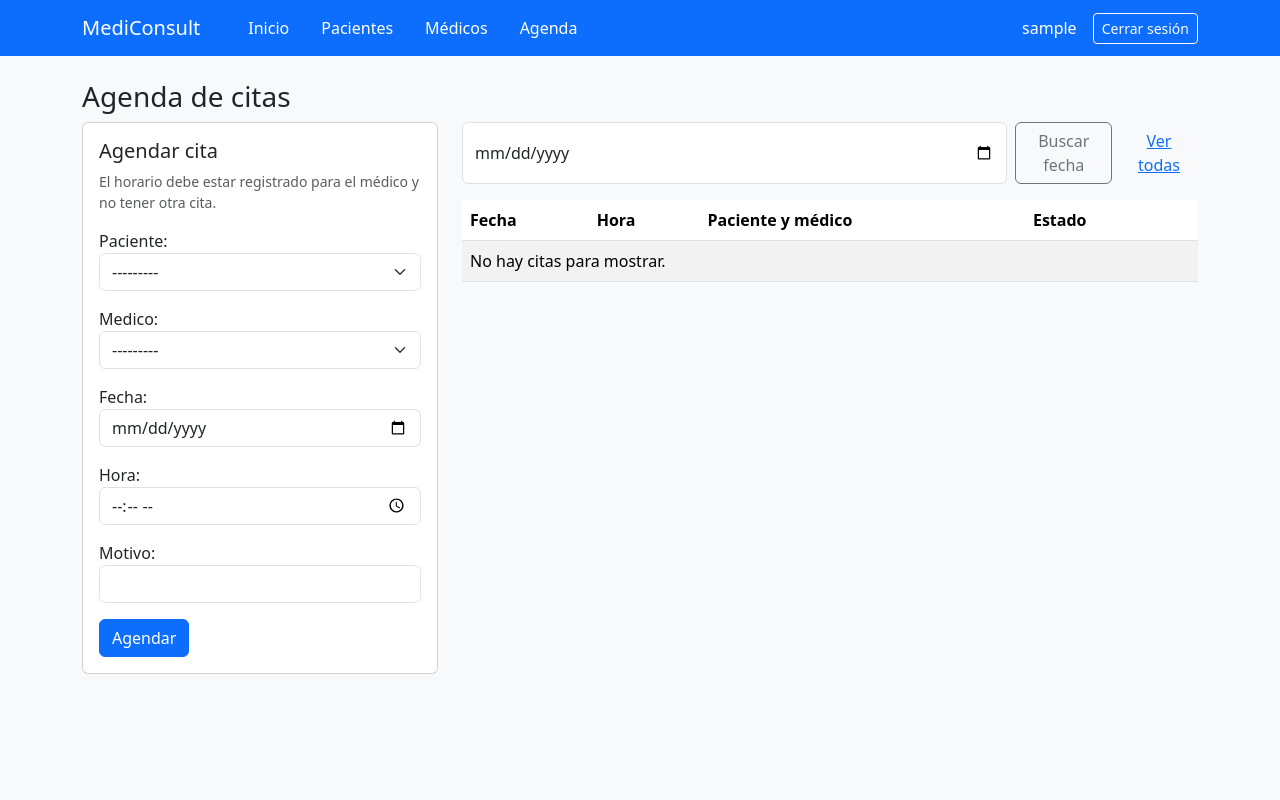
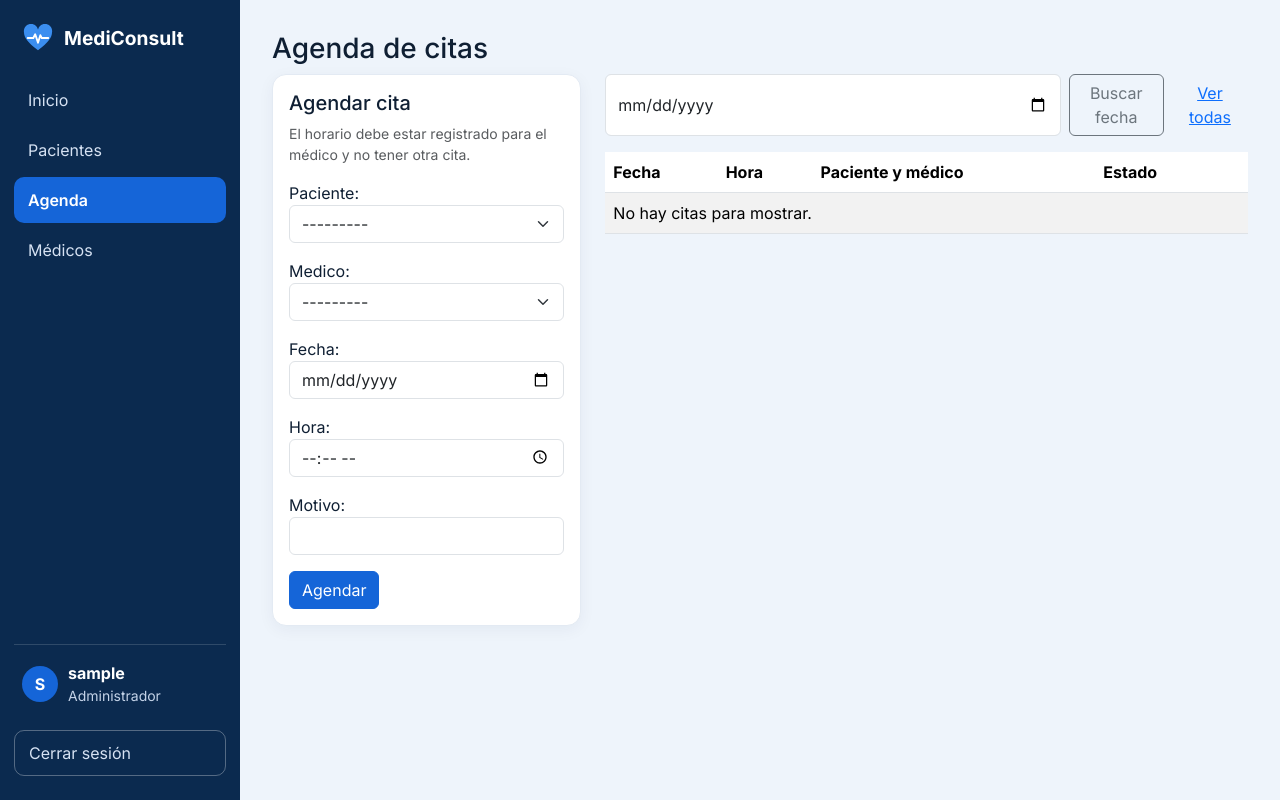
Before and after one commit to rommelhernandez-ai/mediconsult, a Django app: page /agenda/ in a window 1280 px wide. Run offline with Django 5.2, Linux system fonts and the light colour scheme; the visitor is signed in with stand-in values (Sample User, id 1); data that the repository does not hold is empty.

Commit message:
agregue los diseños nuevos con menu lateral ,colores propios y errores en rojo

```diff
--- /dev/null
+++ b/clinica/static/clinica/estilos.css
@@ -0,0 +1,171 @@
+/* Colores de MediConsult */
+:root {
+    --azul-marino: #0b2a4f;
+    --azul: #1565d8;
+    --azul-oscuro: #0d4fb0;
+    --fondo: #eef4fb;
+    --texto: #0f1f33;
+    --texto-suave: #52627a;
+    --borde: #e3eaf3;
+}
+
+body {
+    font-family: Inter, system-ui, sans-serif;
+    color: var(--texto);
+    background: var(--fondo);
+}
+
+/* Estructura: menú lateral + contenido */
+.app {
+    display: flex;
+    min-height: 100vh;
+}
+
+.barra-lateral {
+    width: 240px;
+    flex-shrink: 0;
+    background: var(--azul-marino);
+    color: #fff;
+    padding: 24px 14px;
+    display: flex;
+    flex-direction: column;
+    gap: 24px;
+}
+
+.contenido {
+    flex-grow: 1;
+    min-width: 0;
+    padding: 32px;
+}
+
+.marca {
+    display: flex;
+    align-items: center;
+    gap: 10px;
+    padding: 0 8px;
+    color: #fff;
+    font-size: 1.2rem;
+    font-weight: 700;
+    text-decoration: none;
+}
+
+.marca:hover {
+    color: #fff;
+}
+
+/* Menú */
+.menu {
+    display: flex;
+    flex-direction: column;
+    gap: 4px;
+}
+
+.menu a {
+    padding: 11px 14px;
+    border-radius: 10px;
+    color: #d6e2f3;
+    text-decoration: none;
+}
+
+.menu a:hover {
+    background: rgba(255, 255, 255, 0.08);
+    color: #fff;
+}
+
+.menu a.activo {
+    background: var(--azul);
+    color: #fff;
+    font-weight: 600;
+}
+
+/* Usuario y cerrar sesión */
+.usuario {
+    margin-top: auto;
+    padding: 16px 8px 0;
+    border-top: 1px solid rgba(255, 255, 255, 0.15);
+    display: flex;
+    align-items: center;
+    gap: 10px;
+}
+
+.usuario small {
+    display: block;
+    color: #c4d3e8;
+}
+
+.avatar {
+    width: 36px;
+    height: 36px;
+    border-radius: 50%;
+    background: var(--azul);
+    display: flex;
+    align-items: center;
+    justify-content: center;
+    font-weight: 700;
+}
+
+.salir {
+    width: 100%;
+    padding: 10px 14px;
+    border: 1px solid rgba(255, 255, 255, 0.3);
+    border-radius: 10px;
+    background: transparent;
+    color: #d6e2f3;
+    text-align: left;
+}
+
+.salir:hover {
+    background: rgba(255, 255, 255, 0.08);
+    color: #fff;
+}
+
+/* Encabezado de la página de login */
+.encabezado {
+    background: var(--azul-marino);
+    padding: 16px 28px;
+}
+
+/* Bootstrap con los colores de MediConsult */
+.btn-primary {
+    --bs-btn-bg: var(--azul);
+    --bs-btn-border-color: var(--azul);
+    --bs-btn-hover-bg: var(--azul-oscuro);
+    --bs-btn-hover-border-color: var(--azul-oscuro);
+    --bs-btn-active-bg: var(--azul-oscuro);
+}
+
+.card {
+    border-color: var(--borde);
+    border-radius: 14px;
+    box-shadow: 0 4px 16px rgba(11, 42, 79, 0.05);
+}
+
+/* Errores de los formularios en rojo */
+.errorlist {
+    list-style: none;
+    padding: 0;
+    margin: 4px 0;
+    color: #a3202c;
+    font-size: 0.875rem;
+    font-weight: 500;
+}
+
+/* En celular, el menú pasa arriba */
+@media (max-width: 768px) {
+    .app {
+        flex-direction: column;
+    }
+
+    .barra-lateral {
+        width: 100%;
+    }
+
+    .menu {
+        flex-direction: row;
+        flex-wrap: wrap;
+    }
+
+    .contenido {
+        padding: 20px;
+    }
+}
--- a/clinica/templates/clinica/base.html
+++ b/clinica/templates/clinica/base.html
@@ -1,3 +1,4 @@
+{% load static %}
 <!DOCTYPE html>
 <html lang="es">
 <head>
@@ -5,35 +6,51 @@
     <meta name="viewport" content="width=device-width, initial-scale=1">
     <title>{% block titulo %}MediConsult{% endblock %}</title>
     <link href="https://cdn.jsdelivr.net/npm/bootstrap@5.3.3/dist/css/bootstrap.min.css" rel="stylesheet">
+    <link href="https://fonts.googleapis.com/css2?family=Inter:wght@400;500;600;700&display=swap" rel="stylesheet">
+    <link href="{% static 'clinica/estilos.css' %}" rel="stylesheet">
 </head>
-<body class="bg-light">
-        <nav class="navbar navbar-expand-lg navbar-dark bg-primary">
-        <div class="container">
-            <a class="navbar-brand" href="{% url 'inicio' %}">MediConsult</a>
+<body>
+{% if user.is_authenticated %}
+{% with pagina=request.resolver_match.url_name %}
+<div class="app">
+    <aside class="barra-lateral">
+        <a class="marca" href="{% url 'inicio' %}">{% include "clinica/logo.html" %}MediConsult</a>
 
-            {% if user.is_authenticated %}
-            <div class="navbar-nav me-auto ms-4 flex-row gap-3">
-                <a class="nav-link text-white" href="{% url 'inicio' %}">Inicio</a>
-                <a class="nav-link text-white" href="{% url 'pacientes' %}">Pacientes</a>
-                {% if es_administrador %}<a class="nav-link text-white" href="{% url 'medicos' %}">Médicos</a>{% endif %}
-                <a class="nav-link text-white" href="{% url 'agenda' %}">Agenda</a>
-            </div>
-            <div class="d-flex align-items-center gap-3">
-                <span class="text-white">{{ user.username }}</span>
-                <form method="post" action="{% url 'logout' %}" class="m-0">
-                    {% csrf_token %}
-                    <button type="submit" class="btn btn-outline-light btn-sm">Cerrar sesión</button>
-                </form>
-            </div>
+        <nav class="menu" aria-label="Principal">
+            <a href="{% url 'inicio' %}" {% if pagina == "inicio" %}class="activo"{% endif %}>Inicio</a>
+            <a href="{% url 'pacientes' %}" {% if pagina == "pacientes" or pagina == "editar_paciente" %}class="activo"{% endif %}>Pacientes</a>
+            <a href="{% url 'agenda' %}" {% if pagina == "agenda" %}class="activo"{% endif %}>Agenda</a>
+            {% if es_administrador %}
+            <a href="{% url 'medicos' %}" {% if pagina == "medicos" or pagina == "editar_medico" %}class="activo"{% endif %}>Médicos</a>
             {% endif %}
+        </nav>
+
+        <div class="usuario">
+            <span class="avatar" aria-hidden="true">{{ user.username|first|upper }}</span>
+            <span>
+                <strong>{{ user.username }}</strong>
+                <small>{% if es_administrador %}Administrador{% else %}Recepcionista{% endif %}</small>
+            </span>
         </div>
-    </nav>
-
-    <main class="container py-4">
-        {% for message in messages %}<div class="alert alert-info">{{ message }}</div>{% endfor %}
+        <form method="post" action="{% url 'logout' %}">
+            {% csrf_token %}
+            <button type="submit" class="salir">Cerrar sesión</button>
+        </form>
+    </aside>
+    <main class="contenido">
+{% endwith %}
+{% else %}
+<header class="encabezado">
+    <span class="marca">{% include "clinica/logo.html" %}MediConsult</span>
+</header>
+<main class="container py-5">
+{% endif %}
+        {% for message in messages %}
+        <div class="alert alert-{% if message.tags == 'error' %}danger{% else %}{{ message.tags }}{% endif %}">{{ message }}</div>
+        {% endfor %}
         {% block contenido %}{% endblock %}
     </main>
-
-    <script src="https://cdn.jsdelivr.net/npm/bootstrap@5.3.3/dist/js/bootstrap.bundle.min.js"></script>
+{% if user.is_authenticated %}</div>{% endif %}
+<script src="https://cdn.jsdelivr.net/npm/bootstrap@5.3.3/dist/js/bootstrap.bundle.min.js"></script>
 </body>
 </html>
--- /dev/null
+++ b/clinica/templates/clinica/logo.html
@@ -0,0 +1 @@
+<svg width="32" height="28" viewBox="0 0 34 30" aria-hidden="true"><path d="M17 28C6 20 2 14 2 9A7.5 7.5 0 0 1 17 6A7.5 7.5 0 0 1 32 9C32 14 28 20 17 28Z" fill="#3b8ef0"></path><polyline points="6,15 12,15 14,11 17,20 19.5,12 21,15 28,15" fill="none" stroke="#fff" stroke-width="2" stroke-linejoin="round" stroke-linecap="round"></polyline></svg>
```
